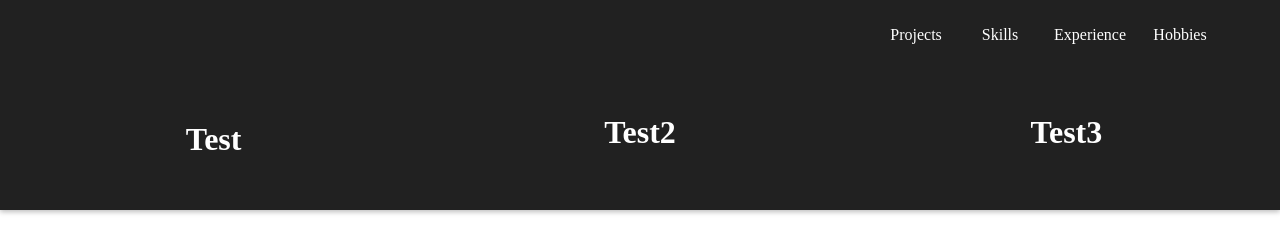
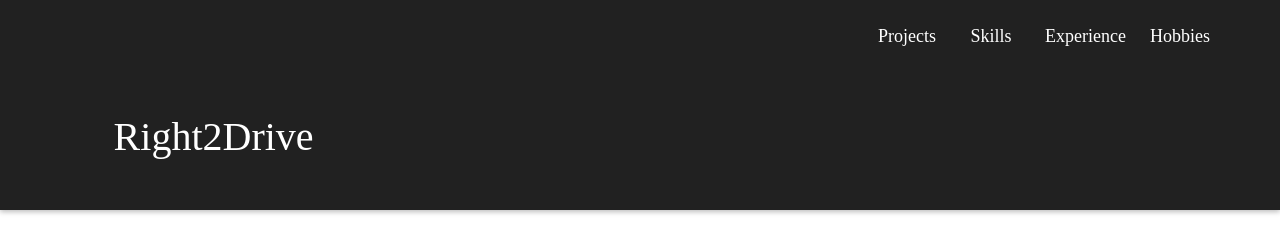
Before and after one commit to Right2Drive/Portfolio, a website: page public/index.html in a window 1280 px wide. Drawn offline with nearby package versions, Linux system fonts and the light colour scheme.

Commit message:
header tweaks

```diff
--- a/public/components/header/header.html
+++ b/public/components/header/header.html
@@ -3,29 +3,29 @@
         <div class="header nav">
             <ol>
                 <li class="nav-item">
-                    <a class="nav-button">Projects</a>
+                    <a class="nav-button" href="#">Projects</a>
                 </li>
                 <li class="nav-item">
-                    <a class="nav-button">Skills</a>
+                    <a class="nav-button" href="#">Skills</a>
                 </li>
                 <li class="nav-item">
-                    <a class="nav-button">Experience</a>
+                    <a class="nav-button" href="#">Experience</a>
                 </li>
                 <li class="nav-item">
-                    <a class="nav-button">Hobbies</a>
+                    <a class="nav-button" href="#">Hobbies</a>
                 </li>
             </ol>
         </div>
     </div>
     <div class="header bottom section">
         <div class="header-col col-left">
-            <h1 class="header-title">Test</h1>
+            <span class="header-title">Right2Drive</span>
         </div>
         <div class="header-col col-center">
-            <h1>Test2</h1>
+            <!-- Insert middle content here -->
         </div>
         <div class="header-col col-right">
-            <h1>Test3</h1>
+            <!-- Insert middle content here -->
         </div>
 
     </div>
@@ -82,7 +82,8 @@
         position: relative;
         display: inline-block;
         vertical-align: middle;
-        line-height: 110px;
+        line-height: 147px;
+        font-size: 250%;
     }
 
     .nav {
@@ -101,7 +102,9 @@
     }
 
     .nav-item a {
-
+        font-size: large;
+        color: var(--primary-font);
+        text-decoration: none;
     }
 
 </style>
```
